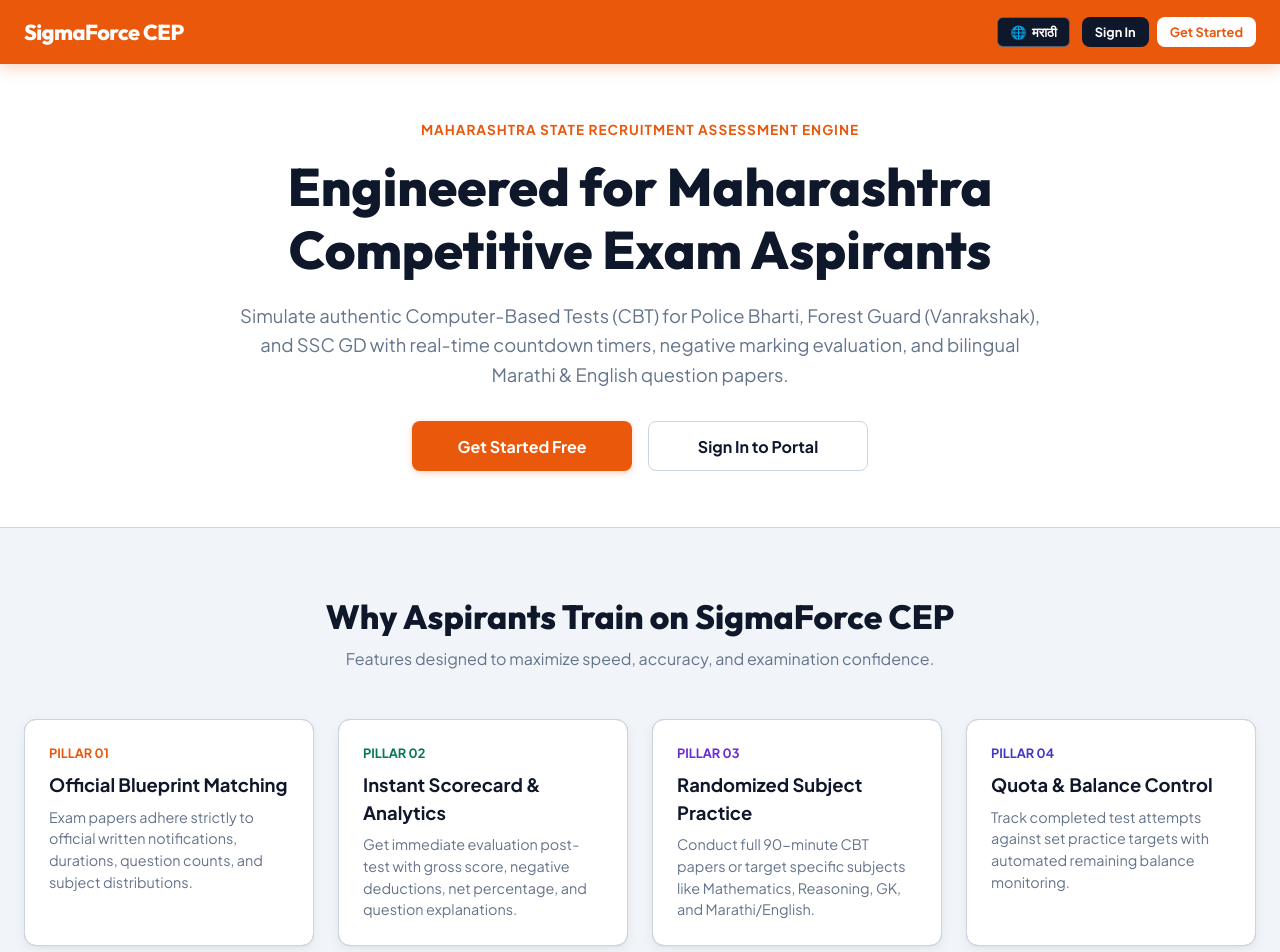
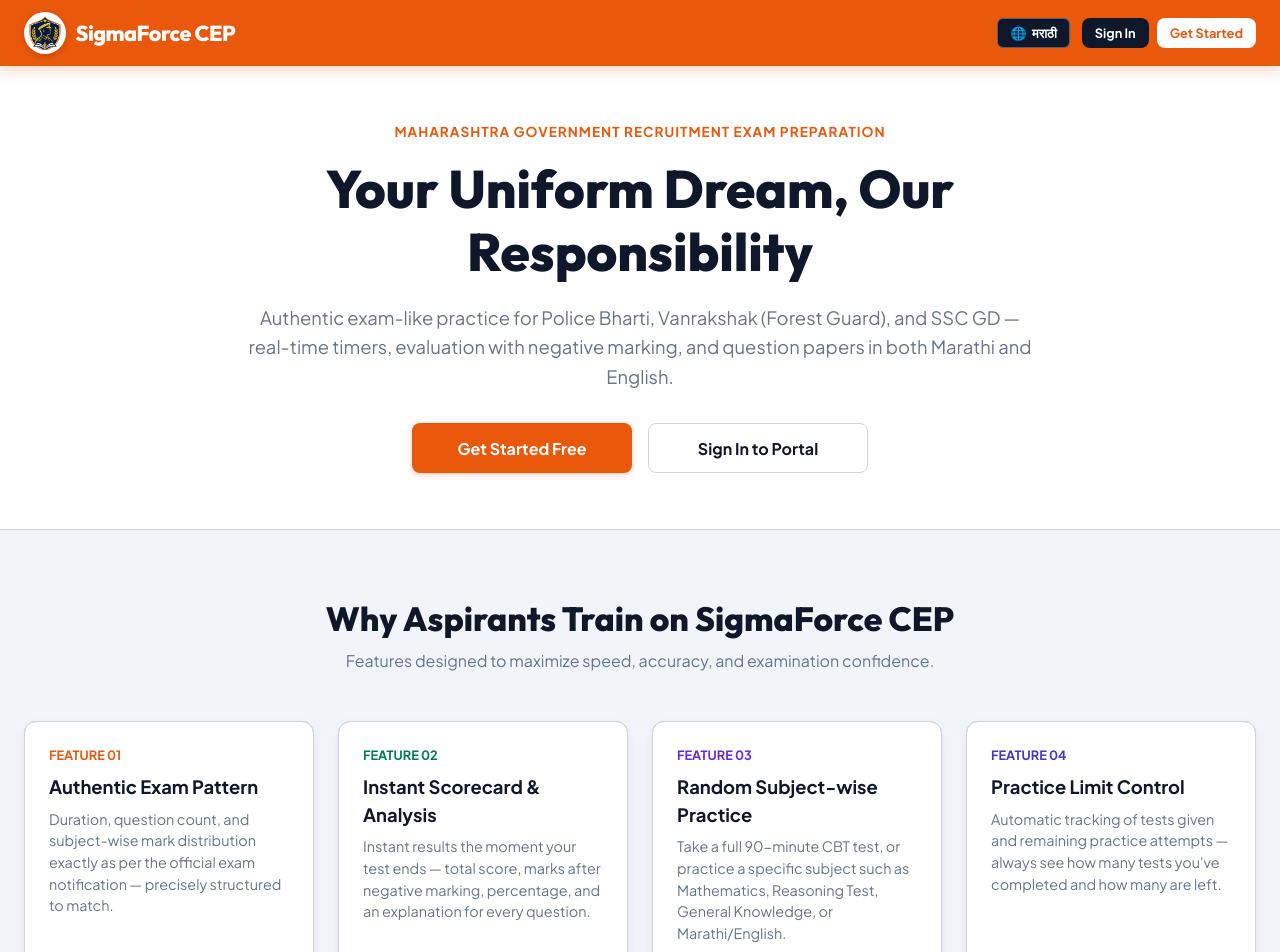
Before and after one commit to tuwid-Ashish/icm_dev1, a Next.js app: page / in a window 1280 px wide. Shown: the top 952 px of the page. Built offline with nearby package versions, Linux system fonts and the light colour scheme; no server answers; the database is empty.

Commit message:
Add delete functionality for exam blueprints and update translations; include logo assets

```diff
--- a/src/components/common/Navbar.jsx
+++ b/src/components/common/Navbar.jsx
@@ -24,6 +24,9 @@
             {/* Main Top Header Bar */}
             <div className="top-navbar-main">
                 <div className="brand-group" onClick={() => handleNavClick('home')}>
+                    <span className="brand-logo-badge">
+                        <img src="/logo-icon.png" alt="" className="brand-logo-img" />
+                    </span>
                     <div className="brand-logo-text">{t('brand_name')}</div>
                 </div>
 
--- a/src/services/firestoreEngine.js
+++ b/src/services/firestoreEngine.js
@@ -110,6 +110,20 @@
                 return examData;
             } catch (err) {
                 console.error('[Firestore Engine] Error saving exam blueprint to Firestore:', err.message);
+                throw err;
+            }
+        }
+        throw new Error('Firestore database is not connected.');
+    },
+
+    deleteExamBlueprint: async (examId) => {
+        if (isFirebaseConnected && db) {
+            try {
+                await deleteDoc(doc(db, 'exams', examId));
+                console.log('[Firestore Engine] Deleted exam blueprint from Firestore:', examId);
+                return { success: true };
+            } catch (err) {
+                console.error('[Firestore Engine] Error deleting exam blueprint from Firestore:', err.message);
                 throw err;
             }
         }
--- a/src/styles/theme.css
+++ b/src/styles/theme.css
@@ -135,8 +135,32 @@
 .brand-group {
     display: flex;
     align-items: center;
+    gap: 0.6rem;
     cursor: pointer;
     flex-shrink: 0;
+}
+
+/* White badge behind the logo mark — the source artwork has a light
+   background baked in (not transparent), which would look like a stray
+   white square directly on the orange navbar without this. */
+.brand-logo-badge {
+    display: flex;
+    align-items: center;
+    justify-content: center;
+    flex-shrink: 0;
+    width: 42px;
+    height: 42px;
+    border-radius: 50%;
+    background: #ffffff;
+    box-shadow: 0 2px 6px rgba(0, 0, 0, 0.18);
+    padding: 3px;
+}
+
+.brand-logo-img {
+    width: 100%;
+    height: 100%;
+    object-fit: contain;
+    display: block;
 }
 
 .brand-logo-text {
@@ -362,6 +386,11 @@
     .brand-logo-text {
         font-size: 1.15rem !important;
         white-space: nowrap;
+    }
+
+    .brand-logo-badge {
+        width: 32px;
+        height: 32px;
     }
 }
 
--- a/src/translations/translations.js
+++ b/src/translations/translations.js
@@ -13,25 +13,25 @@
         tests_left: "Tests Left",
 
         // Hero & Landing Page
-        landing_subtitle: "Maharashtra State Recruitment Assessment Engine",
-        landing_title: "Engineered for Maharashtra Competitive Exam Aspirants",
-        landing_desc: "Simulate authentic Computer-Based Tests (CBT) for Police Bharti, Forest Guard (Vanrakshak), and SSC GD with real-time countdown timers, negative marking evaluation, and bilingual Marathi & English question papers.",
+        landing_subtitle: "Maharashtra Government Recruitment Exam Preparation",
+        landing_title: "Your Uniform Dream, Our Responsibility",
+        landing_desc: "Authentic exam-like practice for Police Bharti, Vanrakshak (Forest Guard), and SSC GD — real-time timers, evaluation with negative marking, and question papers in both Marathi and English.",
         get_started_free: "Get Started Free",
         sign_in_portal: "Sign In to Portal",
         why_aspirants_train: "Why Aspirants Train on SigmaForce CEP",
         why_desc: "Features designed to maximize speed, accuracy, and examination confidence.",
-        pillar_1_tag: "Pillar 01",
-        pillar_1_title: "Official Blueprint Matching",
-        pillar_1_desc: "Exam papers adhere strictly to official written notifications, durations, question counts, and subject distributions.",
-        pillar_2_tag: "Pillar 02",
-        pillar_2_title: "Instant Scorecard & Analytics",
-        pillar_2_desc: "Get immediate evaluation post-test with gross score, negative deductions, net percentage, and question explanations.",
-        pillar_3_tag: "Pillar 03",
-        pillar_3_title: "Randomized Subject Practice",
-        pillar_3_desc: "Conduct full 90-minute CBT papers or target specific subjects like Mathematics, Reasoning, GK, and Marathi/English.",
-        pillar_4_tag: "Pillar 04",
-        pillar_4_title: "Quota & Balance Control",
-        pillar_4_desc: "Track completed test attempts against set practice targets with automated remaining balance monitoring.",
+        pillar_1_tag: "Feature 01",
+        pillar_1_title: "Authentic Exam Pattern",
+        pillar_1_desc: "Duration, question count, and subject-wise mark distribution exactly as per the official exam notification — precisely structured to match.",
+        pillar_2_tag: "Feature 02",
+        pillar_2_title: "Instant Scorecard & Analysis",
+        pillar_2_desc: "Instant results the moment your test ends — total score, marks after negative marking, percentage, and an explanation for every question.",
+        pillar_3_tag: "Feature 03",
+        pillar_3_title: "Random Subject-wise Practice",
+        pillar_3_desc: "Take a full 90-minute CBT test, or practice a specific subject such as Mathematics, Reasoning Test, General Knowledge, or Marathi/English.",
+        pillar_4_tag: "Feature 04",
+        pillar_4_title: "Practice Limit Control",
+        pillar_4_desc: "Automatic tracking of tests given and remaining practice attempts — always see how many tests you've completed and how many are left.",
         recruitment_patterns_tag: "Recruitment Examination Patterns",
         recruitment_boards: "Supported Recruitment Boards",
         recruitment_boards_desc: "Configured based on official written examination notifications.",
@@ -246,25 +246,25 @@
         tests_left: "टेस्ट शिल्लक",
 
         // Hero & Landing Page
-        landing_subtitle: "महाराष्ट्र राज्य भरती परीक्षा मूल्यमापन इंजिन",
-        landing_title: "महाराष्ट्रातील स्पर्धा परीक्षा परीक्षार्थींसाठी विशेष निर्मित",
-        landing_desc: "पोलीस भरती, वनरक्षक आणि एसएससी जीडी साठी रिअल-टाइम काउंटडाउन टाइमर, नकारात्मक गुण मूल्यमापन आणि द्विभाषिक मराठी आणि इंग्रजी प्रश्नपत्रिकांसह अधिकृत संगणक आधारित चाचण्या (CBT) सराव करा.",
+        landing_subtitle: "महाराष्ट्र सरकारी भरती परीक्षा तयारी",
+        landing_title: "तुमचं वर्दीचं स्वप्न, आमची जबाबदारी",
+        landing_desc: "पोलिस भरती, वनरक्षक आणि SSC GD साठी अस्सल परीक्षेसारखा सराव — रिअल-टाइम टायमर, निगेटिव्ह मार्किंगसह मूल्यमापन, आणि मराठी व इंग्रजी दोन्ही भाषेत प्रश्नपत्रिका.",
         get_started_free: "विनामूल्य नोंदणी करा",
         sign_in_portal: "पोर्टलवर साइन इन करा",
         why_aspirants_train: "परीक्षार्थी सिग्माफोर्स CEP वर सराव का करतात?",
         why_desc: "वेग, अचूकता आणि परीक्षा आत्मविश्वास वाढवण्यासाठी डिझाइन केलेली वैशिष्ट्ये.",
-        pillar_1_tag: "स्तंभ ०१",
-        pillar_1_title: "अधिकृत ब्लूप्रिंटनुसार प्रश्नपत्रिका",
-        pillar_1_desc: "प्रश्नपत्रिका अधिकृत लेखी अधिसूचना, कालावधी, प्रश्न संख्या आणि विषय वितरणाचे तंतोतंत पालन करतात.",
-        pillar_2_tag: "स्तंभ ०२",
-        pillar_2_title: "झटपट गुणपत्रिका व विश्लेषण",
-        pillar_2_desc: "एकूण गुण, नकारात्मक वजावट, निव्वळ टक्केवारी आणि प्रश्न स्पष्टीकरणासह चाचणीनंतर त्वरित मूल्यमापन मिळवा.",
-        pillar_3_tag: "स्तंभ ०३",
-        pillar_3_title: "विषयनिहाय यादृच्छिक सराव",
-        pillar_3_desc: "पूर्ण ९० मिनिटांचे CBT पेपर आयोजित करा किंवा गणित, बुद्धिमत्ता, सामान्य ज्ञान आणि मराठी/इंग्रजी यासारख्या विशिष्ट विषयांना लक्ष्य करा.",
-        pillar_4_tag: "स्तंभ ०४",
-        pillar_4_title: "कोटा आणि शिल्लक नियंत्रण",
-        pillar_4_desc: "स्वयंचलित उर्वरित शिल्लक ट्रॅकिंगसह सेट सराव लक्ष्यांविरुद्ध पूर्ण चाचणी प्रयत्नांचा मागोवा घ्या.",
+        pillar_1_tag: "वैशिष्ट्य ०१",
+        pillar_1_title: "अस्सल परीक्षा पॅटर्न",
+        pillar_1_desc: "अधिकृत परीक्षा सूचनेनुसार वेळ, प्रश्नसंख्या आणि विषयवार गुणविभागणी — तंतोतंत तशीच रचना.",
+        pillar_2_tag: "वैशिष्ट्य ०२",
+        pillar_2_title: "तात्काळ स्कोअरकार्ड आणि विश्लेषण",
+        pillar_2_desc: "टेस्ट संपताच तात्काळ निकाल — एकूण गुण, निगेटिव्ह मार्किंगनंतरचे गुण, टक्केवारी आणि प्रत्येक प्रश्नाचं स्पष्टीकरण.",
+        pillar_3_tag: "वैशिष्ट्य ०३",
+        pillar_3_title: "रँडम विषयवार सराव",
+        pillar_3_desc: "पूर्ण ९० मिनिटांची CBT टेस्ट द्या किंवा गणित, बुद्धिमत्ता चाचणी, सामान्य ज्ञान, मराठी/इंग्रजी यापैकी विशिष्ट विषयावर सराव करा.",
+        pillar_4_tag: "वैशिष्ट्य ०४",
+        pillar_4_title: "सराव मर्यादा नियंत्रण",
+        pillar_4_desc: "दिलेल्या टेस्ट्स आणि उरलेल्या सराव संधीचा आपोआप मागोवा — किती टेस्ट झाल्या, किती शिल्लक आहेत हे सतत दिसेल.",
         recruitment_patterns_tag: "भरती परीक्षा स्वरूप",
         recruitment_boards: "समर्थित भरती परीक्षा मंडळे",
         recruitment_boards_desc: "अधिकृत लेखी परीक्षा अधिसूचनेवर आधारित कॉन्फिगर केलेले.",
```
Also changed, not shown: src/components/admin/ExamConfigList.jsx (+10 -0 lines), logo.png (added), public/logo-icon.png (added).
